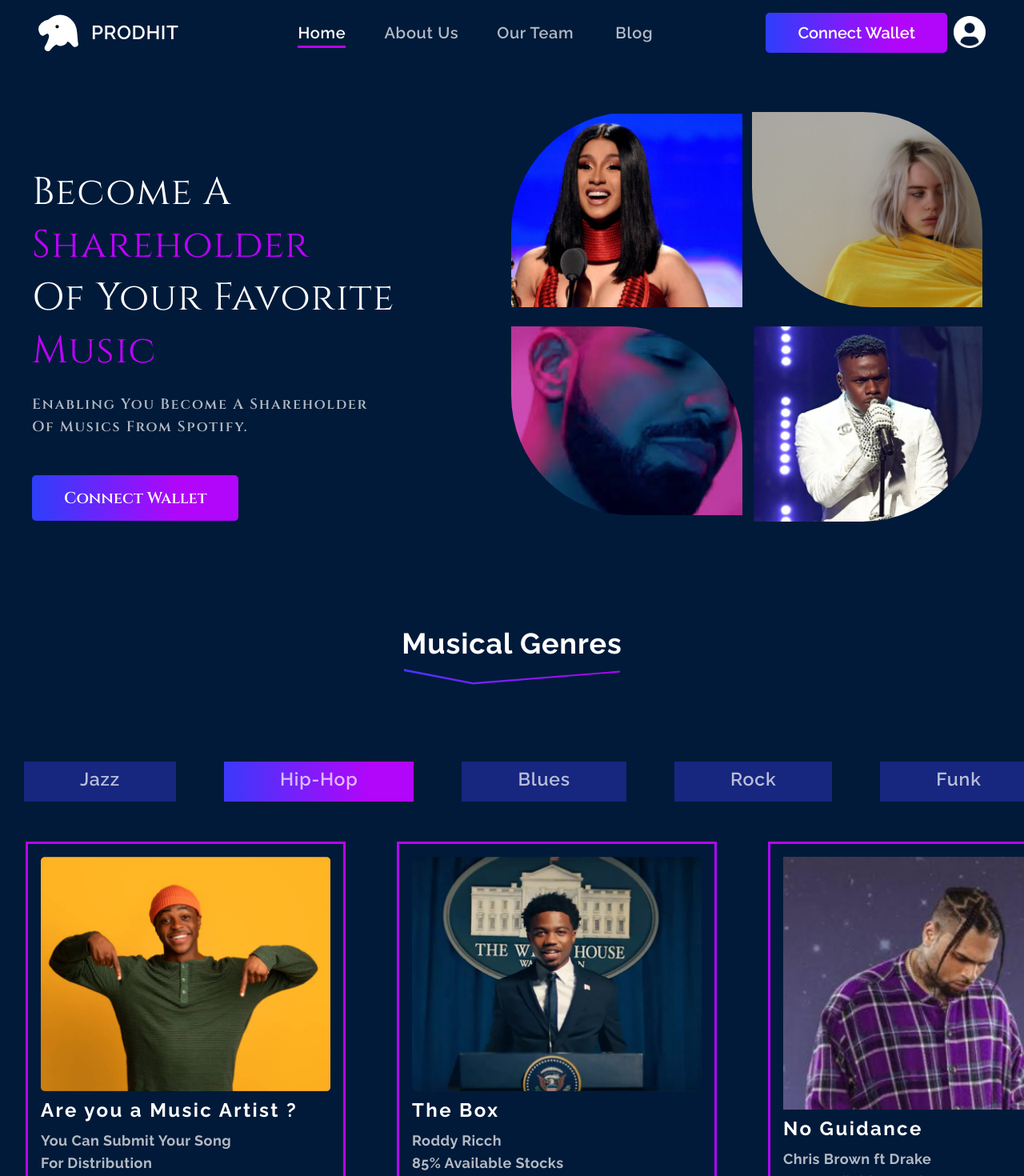
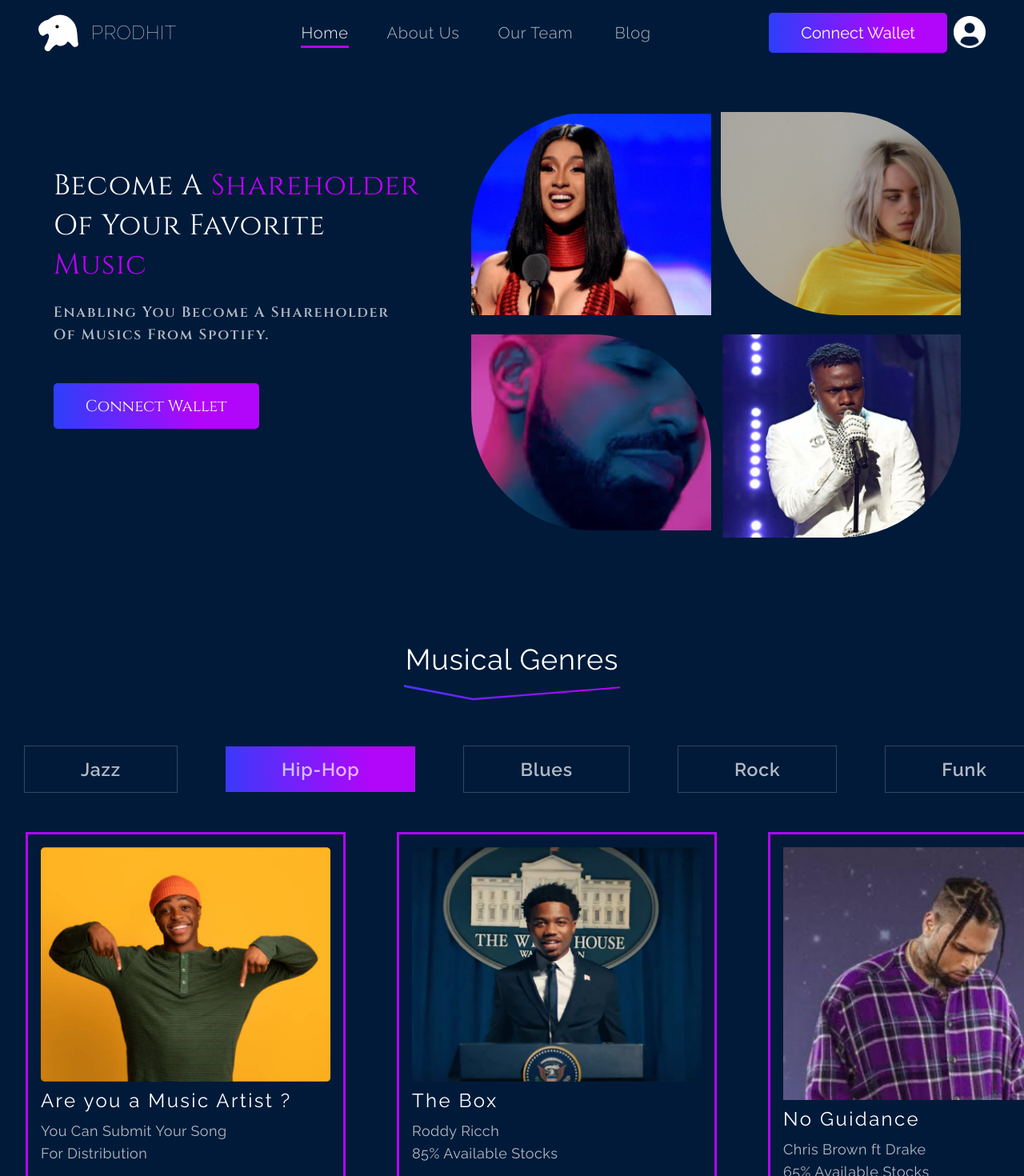
Before and after one commit to Olabisim/prodhit, a React (Create React App) app: page / in a window 1280 px wide. Shown: the top 1470 px of the page at 80% size. Built offline with nearby package versions, Linux system fonts and the light colour scheme; a web font is replaced by a local one.

Commit message:
little changes

```diff
--- a/src/components/Main.tsx
+++ b/src/components/Main.tsx
@@ -9,7 +9,7 @@
 
                                         <div className="text-white">
 
-                                                <h2 className="text-3xl lg:text-5xl pt-20 leading-relaxed lg:leading-snug font-semibold tracking-wide font-thin">
+                                                <h2 className="text-3xl lg:text-4xl pt-20 leading-relaxed lg:leading-snug font-semibold tracking-wide font-thin">
                                                         Become A <span>Shareholder</span> <br /> Of Your Favorite <br /> <span>Music</span>
 
                                                 </h2>
@@ -51,10 +51,10 @@
 
                         <div className="main-main2 text-white mt-20 text-center" >
                                 <div>
-                                        <h2 className="font-bold text-3xl lg:text-4xl lg:tracking-wide">Musical Genres</h2>
+                                        <h2 className="font-normal text-3xl lg:text-4xl lg:tracking-wide">Musical Genres</h2>
                                         <div className="under_musical"></div>
                                 </div>
-                                <div className="lg:mt-20 mt-10">
+                                <div className="lg:mt-5 mt-5">
                                         <div className="ul-main">
                                                 <ul>
                                                         <li><a href="#jzz">Jazz</a></li>
@@ -66,14 +66,14 @@
                                                         <li><a href="#jzz">Funk</a></li>
                                                 </ul>
                                         </div>
-                                        <div className="ul-main">
+                                        <div className="ul-main mt-7">
 
                                                 <div className="main-content">
                                                         <div className="main-content-box p-4 text-left ml-8 mr-8">
 
                                                                 <img src="../../Gen1.png" alt="fir" />
-                                                                <h2 className="font-bold text-lg lg:text-2xl p-2 pl-0 tracking-wide lg:tracking-widest ">Are you a Music Artist ?</h2>
-                                                                <p className="tracking-wide text-sm lg:text-lg font-bold mb-7">You Can Submit Your Song <br />For Distribution</p>
+                                                                <h2 className="text-lg lg:text-2xl p-2 pl-0 tracking-wide lg:tracking-widest ">Are you a Music Artist ?</h2>
+                                                                <p className="tracking-wide text-sm lg:text-lg mb-7">You Can Submit Your Song <br />For Distribution</p>
                                                                 <button className="text-center tracking-wide text-sm lg:text-xl font-medium">
                                                                         <span className="text-2xl lg:text-4xl pr-4">+</span>
                                                                         Submit Music
@@ -83,8 +83,8 @@
                                                         <div className="main-content-box p-4 text-left ml-8 mr-8">
 
                                                                 <img src="../../Gen2.png" alt="fir" />
-                                                                <h2 className="font-bold text-lg lg:text-2xl p-2 pl-0 tracking-wide lg:tracking-widest">The Box</h2>
-                                                                <p className="tracking-wide text-sm lg:text-lg font-bold mb-7">Roddy Ricch <br />85% Available Stocks </p>
+                                                                <h2 className="text-lg lg:text-2xl p-2 pl-0 tracking-wide lg:tracking-widest">The Box</h2>
+                                                                <p className="tracking-wide text-sm lg:text-lg mb-7">Roddy Ricch <br />85% Available Stocks </p>
                                                                 <button className="text-center tracking-wide text-sm lg:text-xl font-medium">
                                                                         Execute Order
                                                                 </button>
@@ -92,8 +92,8 @@
                                                         <div className="main-content-box p-4 text-left ml-8 mr-8">
 
                                                                 <img src="../../chris3.png" alt="fir" />
-                                                                <h2 className="font-bold text-lg lg:text-2xl p-2 pl-0 tracking-wide lg:tracking-widest">No Guidance</h2>
-                                                                <p className="tracking-wide text-sm lg:text-lg font-bold mb-7">Chris Brown ft Drake <br />65% Available Stocks</p>
+                                                                <h2 className="text-lg lg:text-2xl p-2 pl-0 tracking-wide lg:tracking-widest">No Guidance</h2>
+                                                                <p className="tracking-wide text-sm lg:text-lg mb-7">Chris Brown ft Drake <br />65% Available Stocks</p>
                                                                 <button className="text-center tracking-wide text-sm lg:text-xl font-medium">
                                                                         Execute Order
                                                                 </button>
--- a/src/components/Nav.tsx
+++ b/src/components/Nav.tsx
@@ -20,7 +20,7 @@
                                         <div className='flex'>
 
                                                 <img src="../../Group.svg" alt="Tailwindcss Navigation" className='image-header' />
-                                                <h2 className='Navlogo text-white text-xl lg:text-2xl font-semibold mt-2 p-4 pt-2 tracking-wide' > PRODHIT</h2>
+                                                <h2 className='Navlogo text-white text-xl lg:text-2xl font-thin mt-2 p-4 pt-2 tracking-wide' > PRODHIT</h2>
                                         </div>
 
                                         <ul className="hidden md:flex space-x-12">
--- a/src/components/index.css
+++ b/src/components/index.css
@@ -30,7 +30,7 @@
         border-radius: 5px;
         /* font-family: 'Poppins'; */
         font-style: normal;
-        font-weight: 600;
+        /* font-weight: 600; */
         padding: 10px 40px;
         transition: 0.2s;
 }
@@ -53,7 +53,7 @@
 .nav-lisa {
 
         font-style: normal;
-        font-weight: 600;
+        font-weight: 300;
         font-size: 20px;
         line-height: 30px;
         /* identical to box height */
@@ -159,13 +159,15 @@
 .main-main2 ul {
         display: flex;
         /* justify-content: center; */
+    align-items: center;
         width: 2000px;
         overflow: auto;
         height: 100px;
 }
 
 .main-main2 ul li a{
-        background-color: rgba(39, 47, 176, 0.6);
+        /* background-color: rgba(39, 47, 176, 0.6); */
+        border: 1px solid rgba(255, 255, 255, .2);
         padding: 15px 70px;
         margin: 10px 30px 10px 30px;
 
@@ -181,11 +183,13 @@
 .main-main2 ul li a:hover {
         background: linear-gradient(90deg, #3B39FB 0%, #B106F9 76.56%);
         letter-spacing: 2px;
+        border: none;
 
 }
 
 .main-main2 ul li .active {
         background: linear-gradient(90deg, #3B39FB 0%, #B106F9 76.56%);
+        border: none;
 
 }
 .main-content {
```
